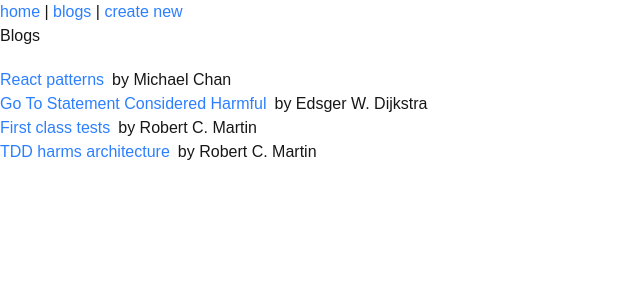
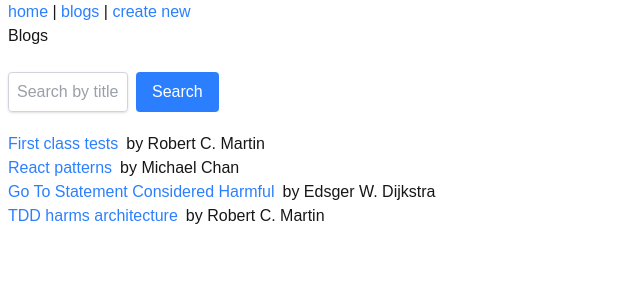
Before and after one commit to gustavomoya/nextjs-bloglist, a Next.js app: page /blogs in a window 1280 px wide. Shown: the top 300 px of the page, without its empty margins (0-640 px from the left). Built offline with nearby package versions, Linux system fonts and the light colour scheme.

Commit message:
adding exercises 4 through 6

```diff
--- a/app/actions/blogs.ts
+++ b/app/actions/blogs.ts
@@ -2,7 +2,7 @@
 
 import { revalidatePath } from "next/cache"
 import { redirect } from "next/navigation"
-import { addBlog } from "../services/blogs"
+import { addBlog, incrLike } from "../services/blogs"
 
 
 export const createBlog = async (formData: FormData) => {
@@ -10,10 +10,19 @@
   const title = formData.get("title") as string
   const author = formData.get("author") as string
   const url = formData.get("url") as string
-  const likes =  Number(formData.get("likes") ?? 0);
+  const likes =  0;
 
   addBlog(title, author, url, likes)
 
   revalidatePath("/blogs")
   redirect("/blogs")
 }
+
+export const addLike = async(formData: FormData) => {
+  const id = formData.get("id") as string
+
+  incrLike(id);
+
+  revalidatePath(`/blogs/${id}`)
+  revalidatePath("/blogs")
+}
--- a/app/blogs/[id]/page.tsx
+++ b/app/blogs/[id]/page.tsx
@@ -1,6 +1,7 @@
 
 import { notFound } from "next/navigation"
 import { getBlogById } from "../../services/blogs"
+import { addLike } from '../../actions/blogs'
 
 export default async function BlogPage({ params }: { params: Promise<{ id: string }> }) {
   const { id } = await params
@@ -16,7 +17,13 @@
         <strong>{blog.title}</strong> by {blog.author}
       </h2>
        <p><strong>URL:</strong> {blog.url}</p>
-        <p><strong>Likes:</strong> {blog.likes}</p>
+      <p><strong>Likes:</strong> {blog.likes}</p>
+      <form action={addLike}>
+        <input type="hidden" name="id" value={blog.id} />
+        <button type="submit" className="bg-blue-500 hover:bg-blue-700 text-white py-2 px-4 rounded">
+          Add Like
+        </button>
+      </form>
     </div>
  )
 }
--- a/app/blogs/new/page.tsx
+++ b/app/blogs/new/page.tsx
@@ -24,13 +24,7 @@
                         <input type="text" name="url" required />
                     </label>
                 </div>
-                <div>
-                    <label>
-                        Likes
-                        <input type="number" name="likes" />
-                    </label>
-                </div>
-                <button type="submit" className="rounded bg-blue-500 px-4 py-2 text-white hover:bg-blue-600">Create</button>
+                <button type="submit" className="bg-blue-500 hover:bg-blue-700 text-white py-2 px-4 rounded mt-2">Create</button>
             </form>
         </div>
     )
--- a/app/blogs/page.tsx
+++ b/app/blogs/page.tsx
@@ -1,14 +1,38 @@
-import Image from "next/image";
 import Link from "next/link"
 import { getBlogs } from "../services/blogs";
 
-const blogs = getBlogs()
+
+export default async function Home({
+  searchParams,
+}: {
+  searchParams: Promise<{ filter?: string }>
+}) {
+
+  const { filter } = await searchParams
+
+  const allBlogs = getBlogs()
+
+  const blogs = filter
+    ? allBlogs.filter((b) => b.title.toLowerCase().includes(filter.toLowerCase()))
+    : allBlogs
 
 
-export default function Home() {
+  blogs.sort((a, b) => b.likes - a.likes)
+
   return (
     <div>
       <h2>Blogs</h2>
+      <form method="GET" action="/blogs" className="w-full min-w-0 xl:w-1/6  rounded pt-6">
+        <div className="mb-2 flex justify-items-start">
+          <input type="text"
+            name="filter"
+            defaultValue={filter ?? ""}
+            placeholder="Search by title" className="shadow appearance-none border rounded w-full py-2 px-3 mr-2 text-gray-700 leading-tight focus:outline-none focus:shadow-outline" />
+          <button type="submit" className="bg-blue-500 hover:bg-blue-700 text-white py-2 px-4 rounded">
+            Search
+          </button>
+        </div>
+      </form>
       <ul className="mt-5">
         {blogs.map(blog => (
           <li key={blog.id}>
--- a/app/layout.tsx
+++ b/app/layout.tsx
@@ -22,7 +22,7 @@
 export default function RootLayout({ children }: LayoutProps<"/">) {
   return (
      <html lang="en">
-      <body>
+      <body className={`${geistSans.variable} ${geistMono.variable} antialiased mx-2`}>
         <nav>
           <Link className="text-blue-500 hover:underline" href="/">home</Link>
           {" | "}
--- a/app/page.tsx
+++ b/app/page.tsx
@@ -1,4 +1,3 @@
-import Image from "next/image";
 
 const Home = () => {
   return (
--- a/app/services/blogs.ts
+++ b/app/services/blogs.ts
@@ -43,3 +43,10 @@
 export const getBlogById = (id: string) => {
   return blogs.find((blog) => blog.id === id)
 }
+
+export const incrLike = (id: string) => {
+  const blog = blogs.find((blog) => blog.id === id)
+  if (blog) {
+     blog.likes += 1
+  }
+}
```
